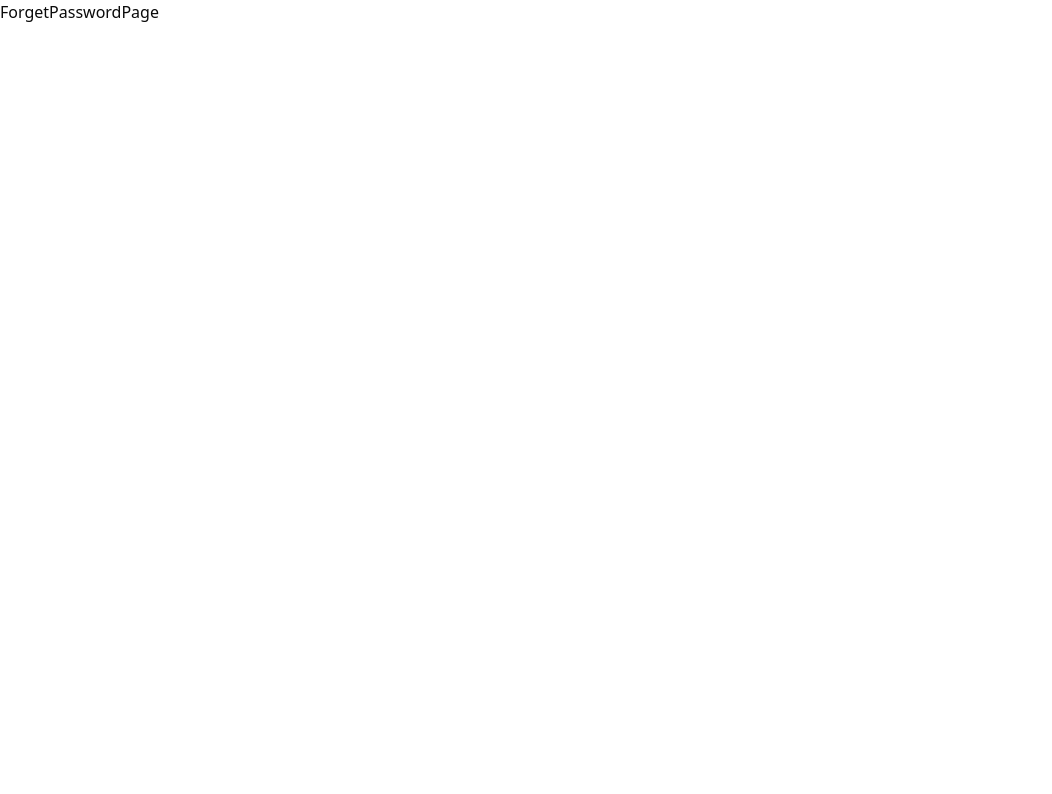
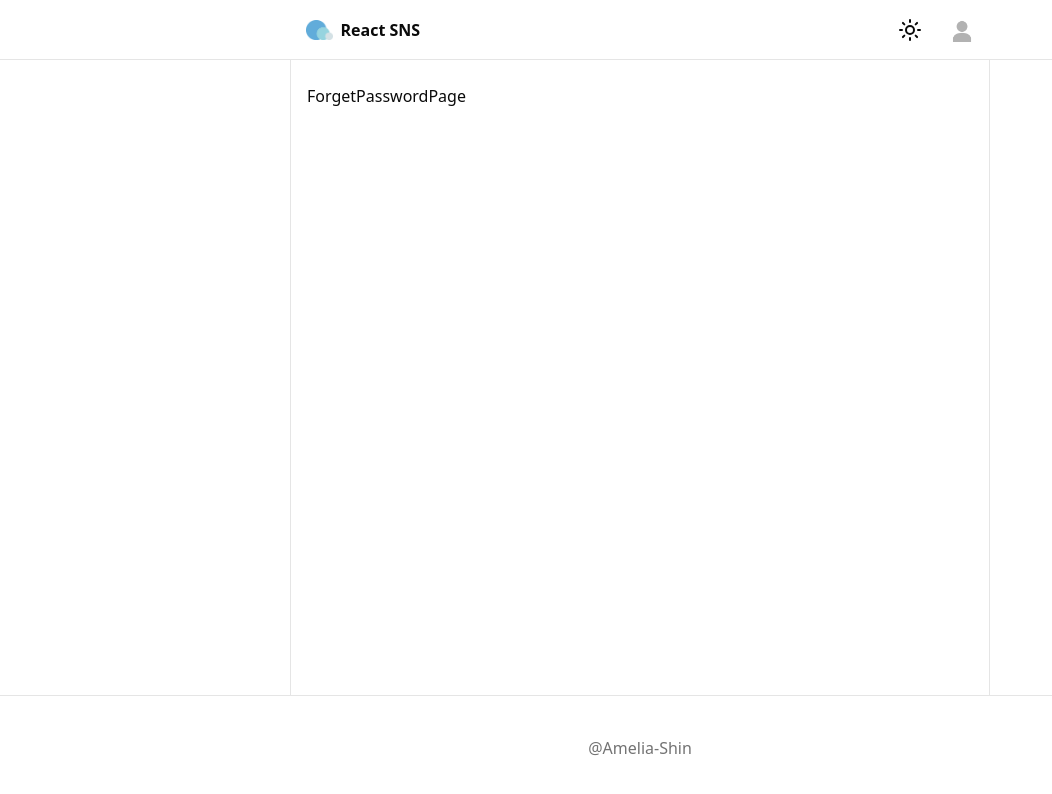
Before and after one commit to Amelia-Shin/reactSNS, a React (Vite) app: page /forget-password in a window 1280 px wide. Shown: the top 794 px of the page, without its empty margins (0-1052 px from the left). Built offline with nearby package versions, Linux system fonts and the light colour scheme.

Commit message:
feat: global layout 추가

```diff
--- /dev/null
+++ b/src/components/layout/global-layout.tsx
@@ -0,0 +1,30 @@
+import { Link, Outlet } from "react-router";
+import logo from "@/assets/logo.png";
+import profile from "@/assets/default-avatar.png";
+import { SunIcon } from "lucide-react";
+export default function GlobalLayout() {
+  return (
+    <div className="flex min-h-[100vh] flex-col">
+      <header className="h-15 border-b">
+        <div className="m-auto flex h-full w-full max-w-175 justify-between px-4">
+          <Link to={"/"} className="flex items-center gap-2">
+            <img className="h-5" src={logo} alt="로고 이미지" />
+            <div className="font-bold">React SNS</div>
+          </Link>
+          <div className="flex items-center gap-5">
+            <div className="hover:bg-muted cursor-pointer rounded-full p-2">
+              <SunIcon />
+            </div>
+            <img className="h-6" src={profile} />
+          </div>
+        </div>
+      </header>
+      <main className="m-auto w-full max-w-175 flex-1 border-x px-4 py-6">
+        <Outlet />
+      </main>
+      <footer className="text-muted-foreground border-t py-10 text-center">
+        @Amelia-Shin
+      </footer>
+    </div>
+  );
+}
--- a/src/root-route.tsx
+++ b/src/root-route.tsx
@@ -6,10 +6,12 @@
 import PostDetailPage from "./pages/post-detail-page";
 import ProfileDetailPage from "./pages/profile-detail-page";
 import ResetPasswordPage from "./pages/reset-password-page";
+import GlobalLayout from "./components/layout/global-layout";
 
 export default function RootRoute() {
   return (
     <Routes>
+      <Route element={<GlobalLayout />}>
         <Route path="/sign-in" element={<SignInPage />} />
         <Route path="/sign-up" element={<SignUpPage />} />
         <Route path="/forget-password" element={<ForgetPasswordPage />} />
@@ -20,6 +22,7 @@
         <Route path="/reset-password" element={<ResetPasswordPage />} />
 
         <Route path="*" element={<Navigate to={"/"} />} />
+      </Route>
     </Routes>
   );
 }
```
Lines whose indentation alone changed are shown as unchanged.
